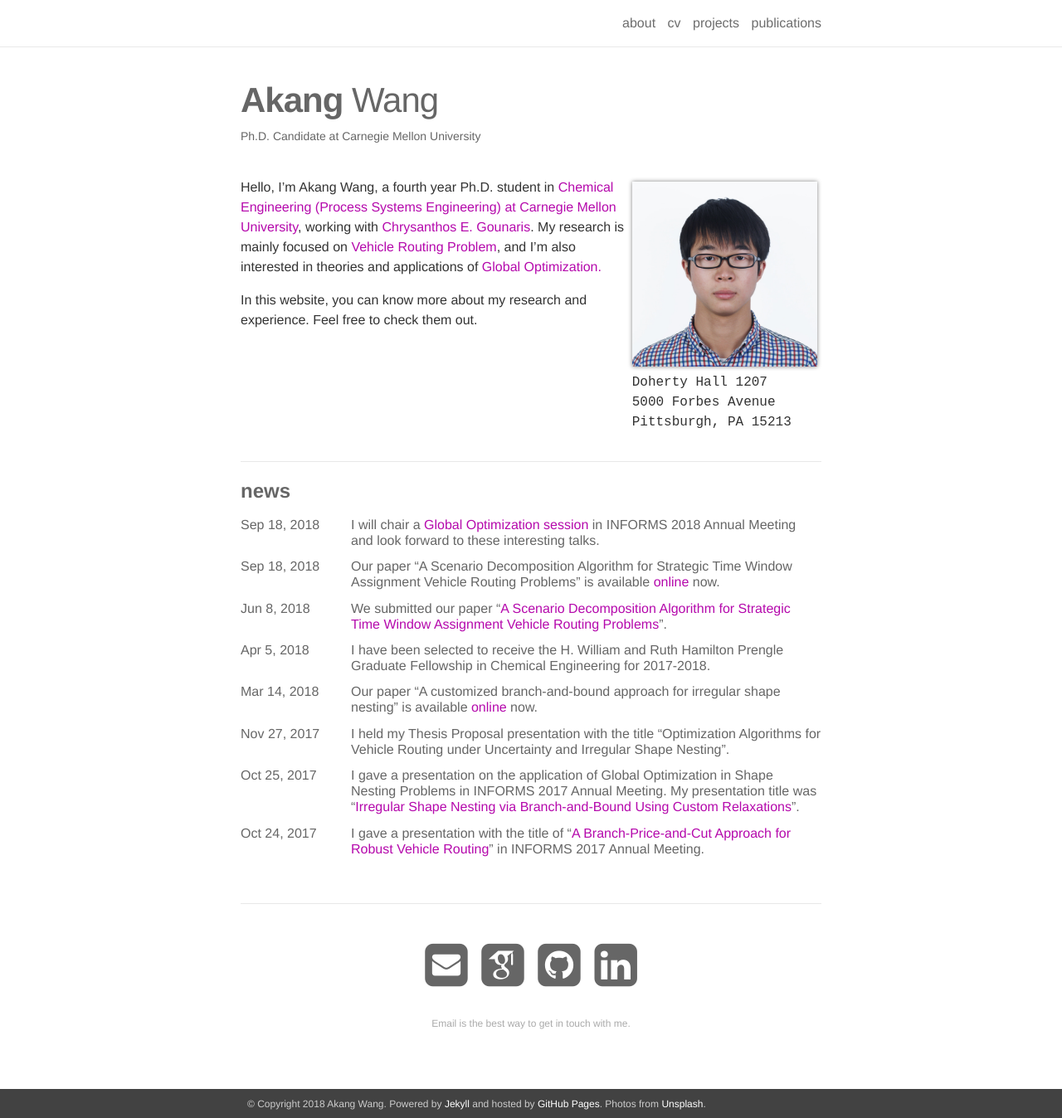
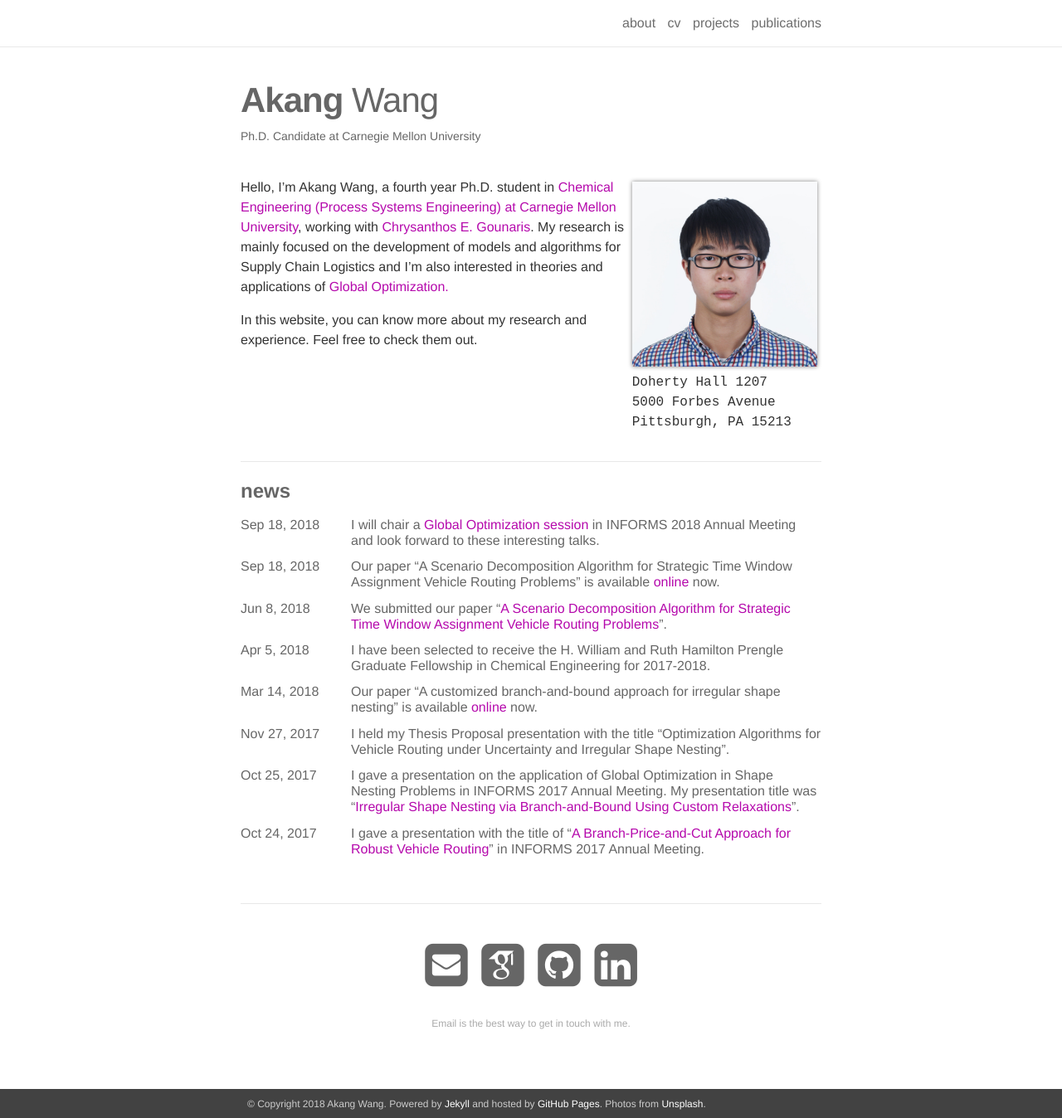
Before and after one commit to VINCENTW2046/akangw.github.io, a Jekyll site: the page built from _pages/about.md, in a window 1280 px wide and 1348 px high. Shown: the whole window at 83% size. Built offline with Jekyll 4.4.1, drawn with Linux system fonts in a browser that asks for light colours; some web fonts are replaced.

Commit message:
update CV

```diff
--- a/_pages/about.md
+++ b/_pages/about.md
@@ -17,6 +17,6 @@ news: true
 social: true
 ---
 
-Hello, I'm Akang Wang, a fourth year Ph.D. student in <a href="https://www.cmu.edu/cheme/research/process-systems-engineering/index.html" target="_blank">Chemical Engineering (Process Systems Engineering) at Carnegie Mellon University</a>, working with <a href="https://www.cmu.edu/cheme/people/faculty/chrysanthos-e-gounaris.html" target="_blank">Chrysanthos E. Gounaris</a>. My research is mainly focused on <a href="https://en.wikipedia.org/wiki/Vehicle_routing_problem" target="_blank">Vehicle Routing Problem</a>, and I'm also interested in theories and applications of <a href="http://mathworld.wolfram.com/GlobalOptimization.html" target="_blank">Global Optimization.
+Hello, I'm Akang Wang, a fourth year Ph.D. student in <a href="https://www.cmu.edu/cheme/research/process-systems-engineering/index.html" target="_blank">Chemical Engineering (Process Systems Engineering) at Carnegie Mellon University</a>, working with <a href="https://www.cmu.edu/cheme/people/faculty/chrysanthos-e-gounaris.html" target="_blank">Chrysanthos E. Gounaris</a>. My research is mainly focused on the development of models and algorithms for Supply Chain Logistics and I'm also interested in theories and applications of <a href="http://mathworld.wolfram.com/GlobalOptimization.html" target="_blank">Global Optimization.
 
 In this website, you can know more about my research and experience. Feel free to check them out.
```
Also changed, not shown: 1 other file.
